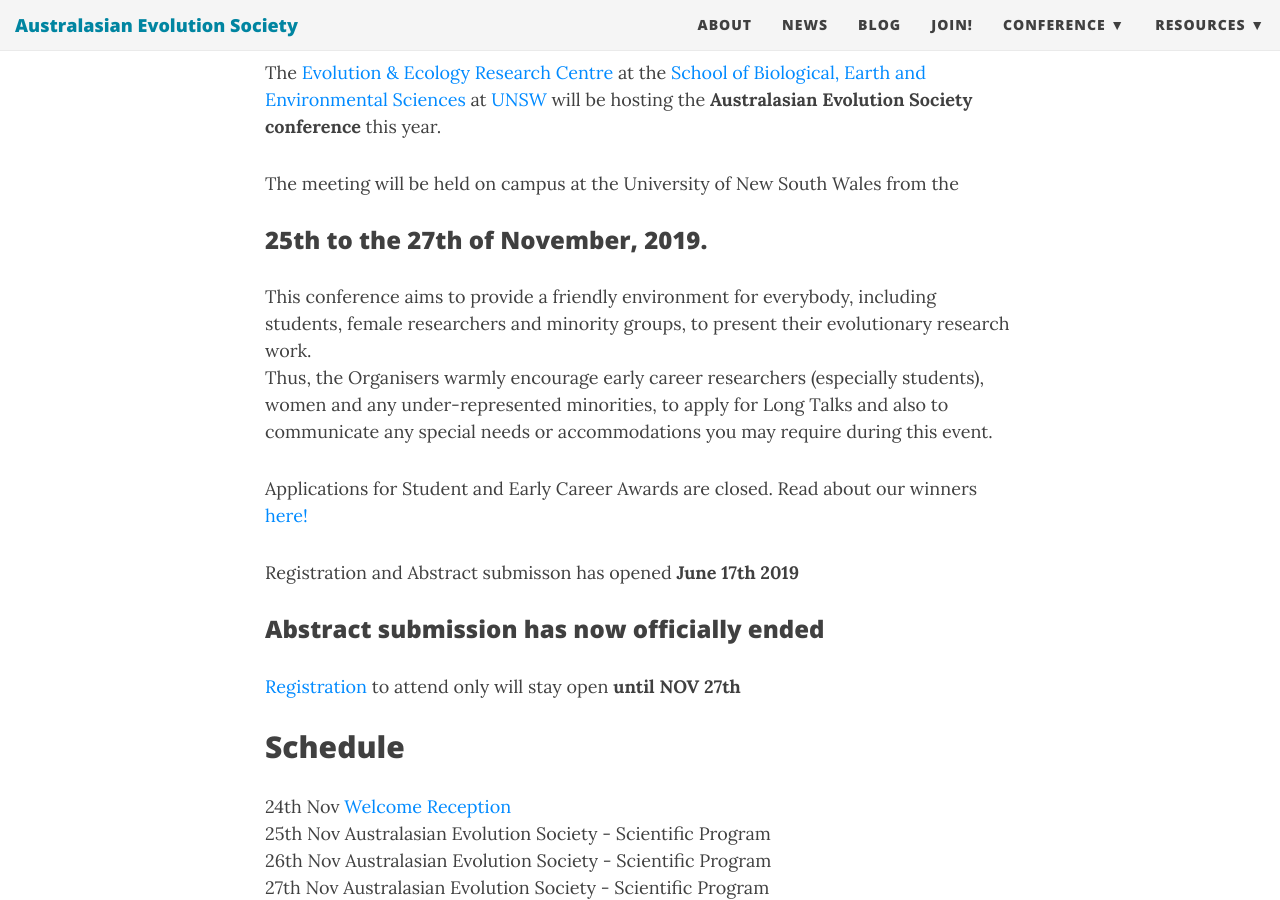
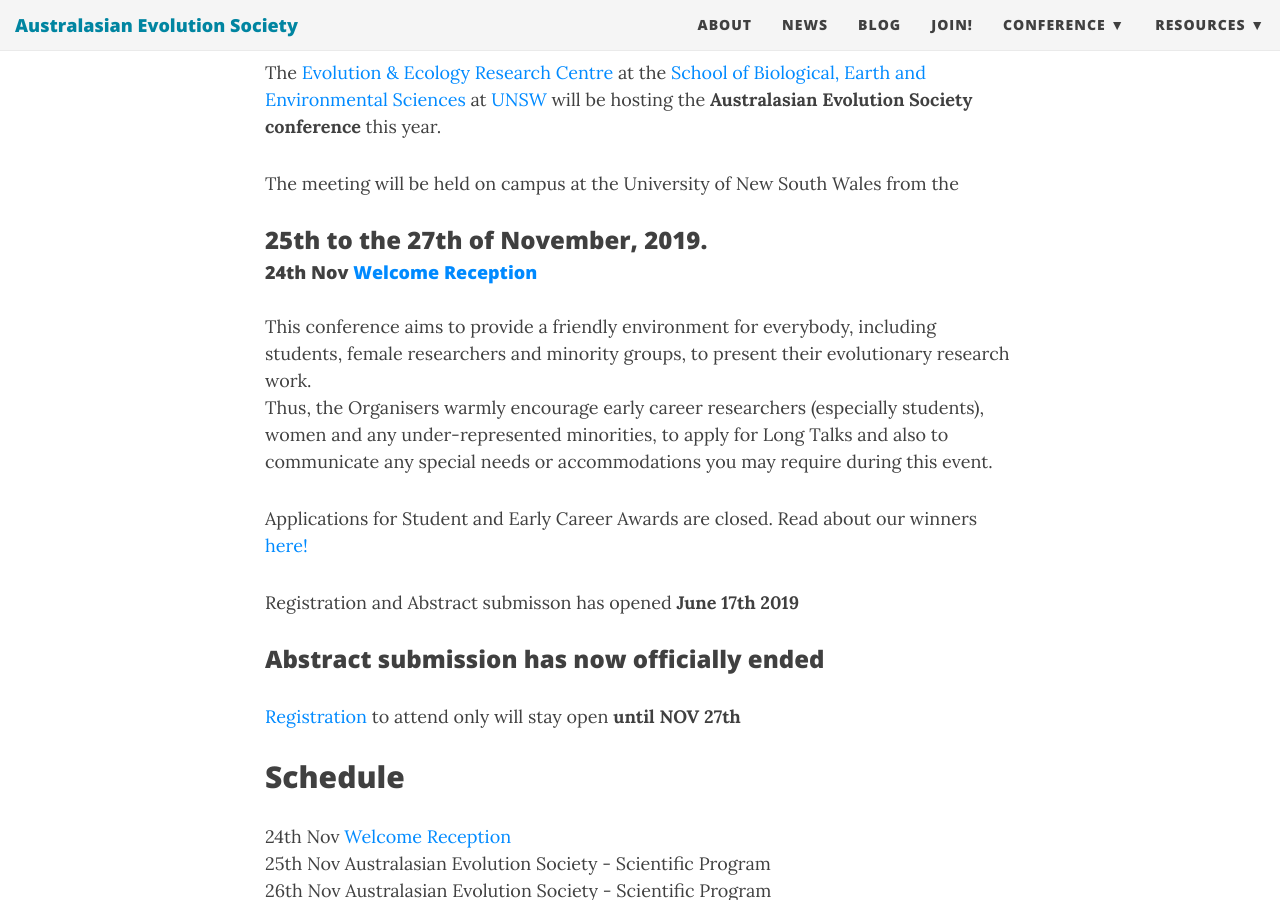
Before and after one commit to ausevo/ausevo.github.io, a Jekyll site: the page built from conference.md, in a window 1280 px wide and 900 px high, scrolled down 548 px. Built offline with Jekyll 4.4.1, drawn with Linux system fonts in a browser that asks for light colours; nearby versions of some CDN libraries.

Commit message:
Update conference.md

```diff
--- a/conference.md
+++ b/conference.md
@@ -13,6 +13,8 @@
 
 The meeting will be held on campus at the University of New South Wales from the
 ### 25th to the 27th of November, 2019.
+
+#### 24th Nov [Welcome Reception](http://ausevo.com/2019-10-24-AesOpeningNight/)
 
 This conference aims to provide a friendly environment for everybody, including students, female researchers and minority groups, to present their evolutionary research work.
 Thus, the Organisers warmly encourage early career researchers (especially students), women and any under-represented minorities, to apply for Long Talks and also to communicate any special needs or accommodations you may require during this event.
```
